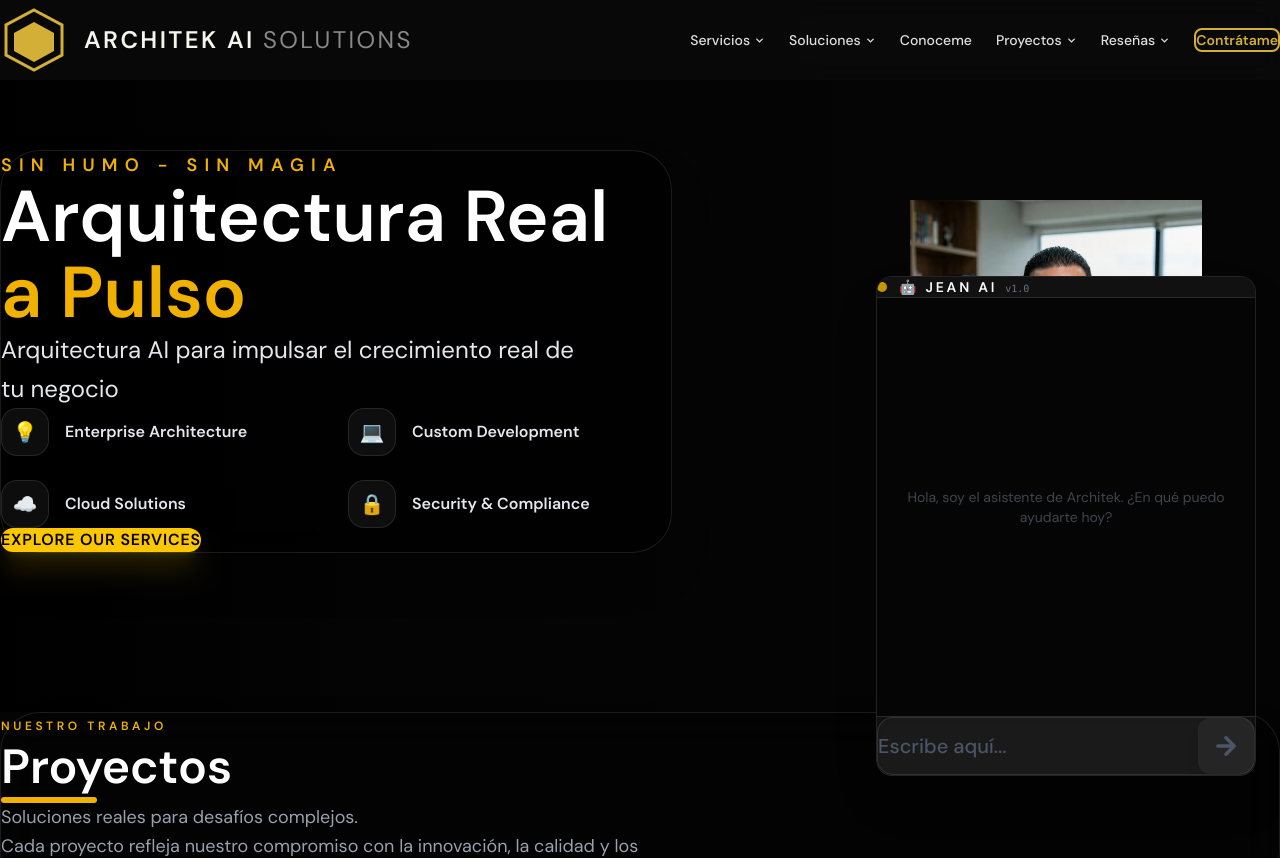
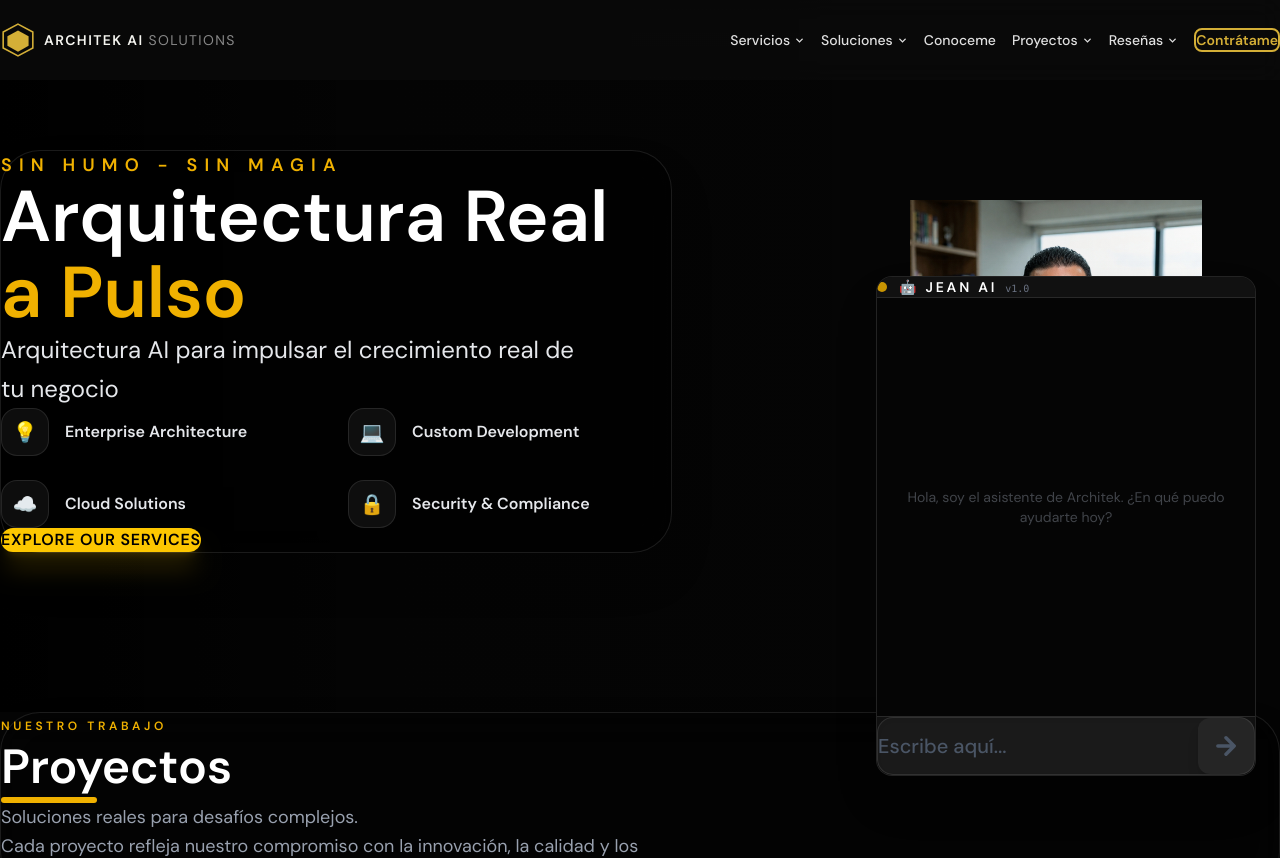
Before and after one commit to ingvillamar/LandingPage, a Next.js app: page / in a window 1280 px wide. Shown: the top 858 px of the page. Built offline with nearby package versions, Linux system fonts and the light colour scheme.

Commit message:
fix: shrink logo to free space for nav links

```diff
--- a/src/components/Header.tsx
+++ b/src/components/Header.tsx
@@ -31,24 +31,24 @@ export default function Header() {
       <div className="w-full max-w-screen-xl mx-auto px-8 flex items-center justify-between h-20">
 
         {/* ── Logo ── */}
-        <div className="flex items-center gap-4 flex-shrink-0">
-          <svg width="68" height="68" viewBox="0 0 34 34" fill="none">
+        <div className="flex items-center gap-2 flex-shrink-0">
+          <svg width="36" height="36" viewBox="0 0 34 34" fill="none">
             <path d="M17 2L31 9.5V24.5L17 32L3 24.5V9.5L17 2Z"
               stroke="#D4AF37" strokeWidth="1.5" />
             <path d="M17 8L27 13.5V22.5L17 28L7 22.5V13.5L17 8Z"
               fill="#D4AF37" />
           </svg>
-          <span className="text-2xl font-bold tracking-widest">
+          <span className="text-sm font-bold tracking-widest">
             <span className="text-[#F5F5F0]">ARCHITEK AI</span>{' '}
             <span className="text-[#888] font-normal">SOLUTIONS</span>
           </span>
         </div>
 
         {/* ── Nav + Botón juntos a la derecha ── */}
-        <div className="hidden md:flex items-center gap-6">
+        <div className="hidden md:flex items-center gap-4">
 
           {/* Nav links */}
-          <nav className="flex items-center gap-6">
+          <nav className="flex items-center gap-4">
             {navLinks.map(({ label, dropdown }) => (
               <button
                 key={label}
```
